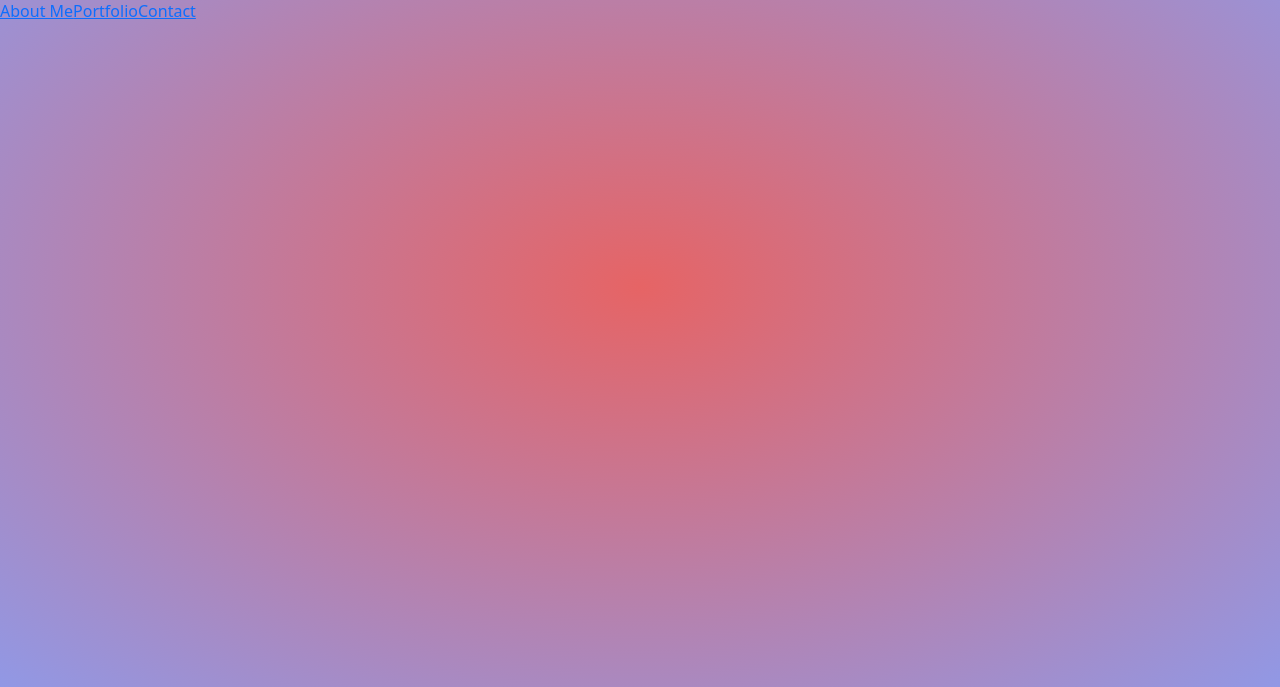
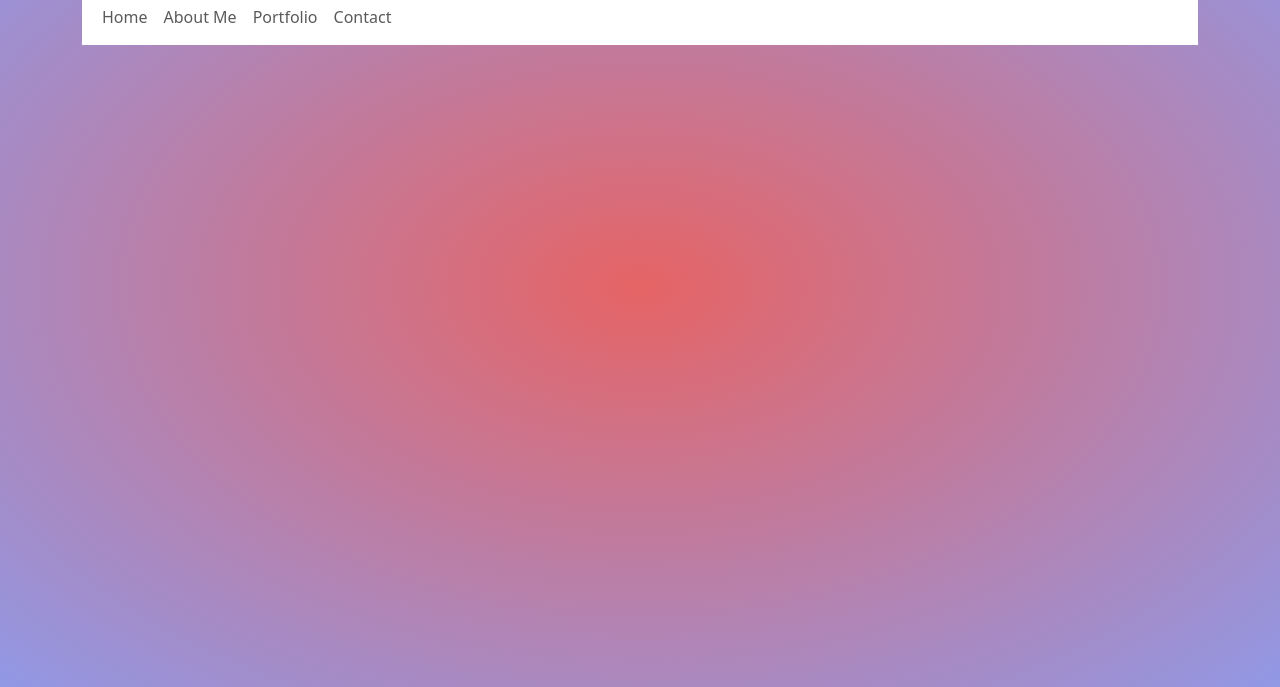
Before and after one commit to witherScript/portfolio-project, a plain HTML site: page index.html in a window 1280 px wide. Shown: the part 113-800 px from the top of the page. Drawn offline with nearby package versions, Linux system fonts and the light colour scheme.

Commit message:
update navbar container To Do: - Add responsive text spacing to the navbar - Change navbar color - Create Portfolio, About Me, Contact HTML files

```diff
--- a/css/styles.css
+++ b/css/styles.css
@@ -7,7 +7,6 @@ body {
 #landing-content{
   display: flex;
   flex-direction: column;
-  border: solid 1px white;
   justify-content: center;
   align-items: center;
 }
--- a/index.html
+++ b/index.html
@@ -14,14 +14,27 @@
     <h1>Genesis Scott</h1>
     <h2>Full Stack Web Developer</h2>
   </div>
-  <nav class="navbar navbar-expand-lg">
-    <a class="" href="#about-me">About Me</a>
-    <a href="#portfolio">Portfolio</a>
-    <a href="#contact">Contact</a>
-  </nav>
-
-  <container class="fold">
-
-  </container>
+  <div class="container">
+    <nav class="navbar navbar-expand-lg sticky-top bg-body">
+      <div class="container-fluid">
+        <div class="collapse navbar-collapse" id="navbarSupportedContent">
+          <ul class="navbar-nav me-auto mb-2 mb-lg-0">
+            <li class="nav-item">
+              <a class="nav-link" aria-current="page" href="#">Home</a>
+            </li>
+            <li class="nav-item">
+              <a class="nav-link" href="#about-me">About Me</a>
+            </li>
+            <li class="nav-item">
+              <a class="nav-link" href="#portfolio">Portfolio</a>
+            </li>
+            <li class="nav-item">
+              <a class="nav-link" href="#contact">Contact</a>
+            </li>
+          </ul>
+        </div>
+      </div>
+    </nav>
+  </div>
 </body>
 </html>
```
